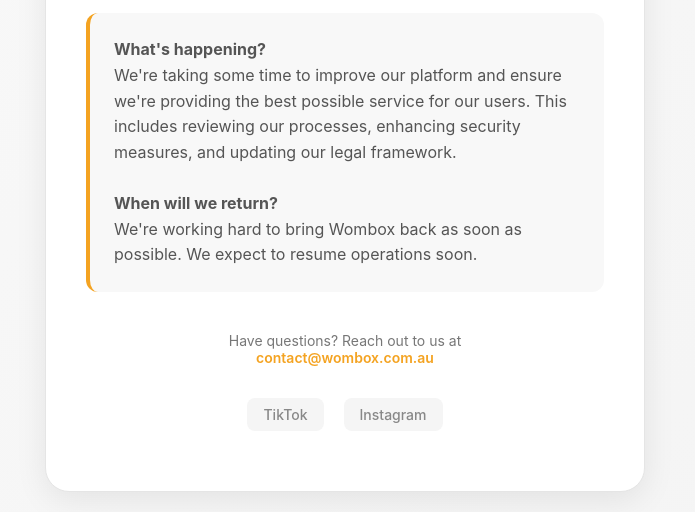
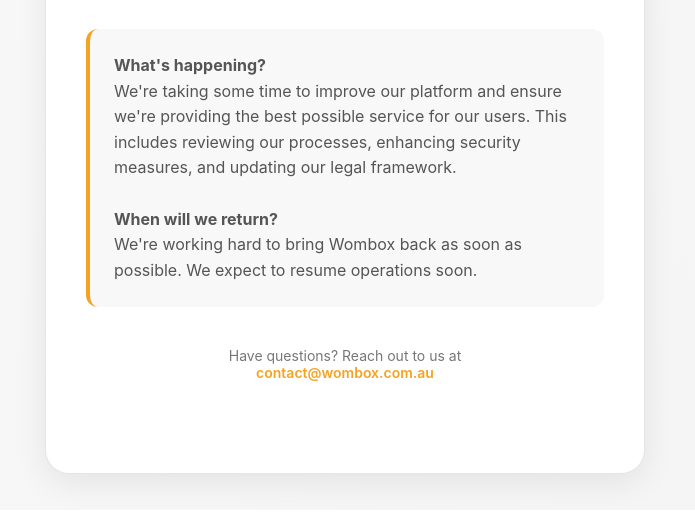
Before and after one commit to yergz-ux/wombox-maintenance, a plain HTML site: page index.html in a window 1280 px wide. Shown: the part 290-802 px from the top of the page, without its empty margins (295-990 px from the left). Drawn offline with Linux system fonts and the light colour scheme.

Commit message:
Update index.html

```diff
--- a/index.html
+++ b/index.html
@@ -165,11 +165,6 @@
             Have questions? Reach out to us at<br>
             <a href="mailto:contact@wombox.com.au">contact@wombox.com.au</a>
         </div>
-
-        <div class="social-links">
-            <a href="#">TikTok</a>
-            <a href="#">Instagram</a>
-        </div>
     </div>
 </body>
 </html>
```
